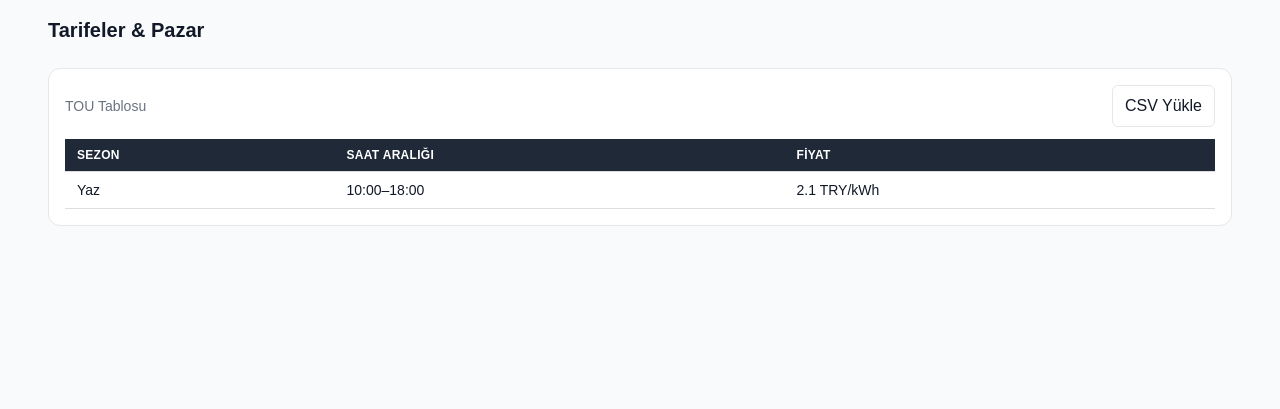
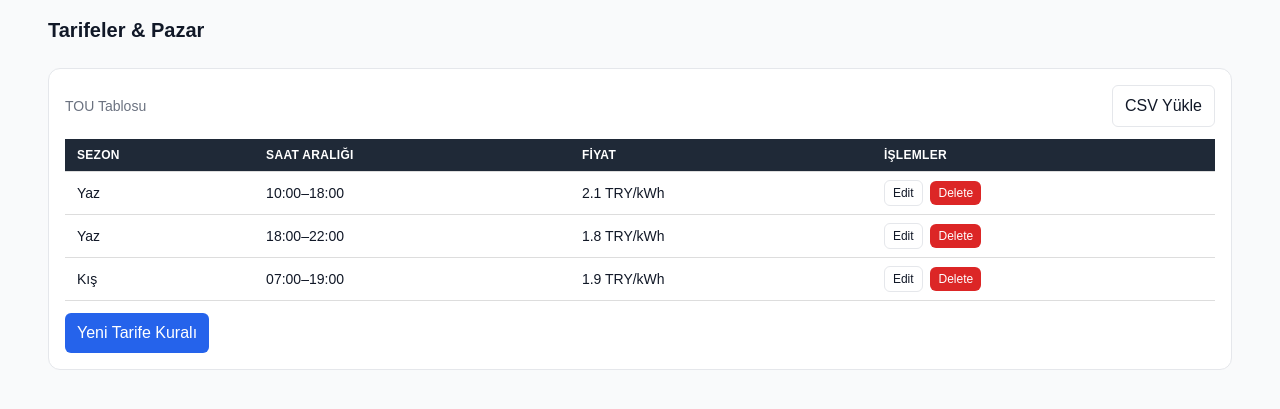
Before and after one commit to gucluceyhan/EMS, a Python web app: template src/ems/ui/templates/settings/tariffs.html in a window 1280 px wide. Shown: the top 409 px of the page. Run offline with Jinja, Linux system fonts and the light colour scheme; the template is opened without the code that fills it, so the values that code supplies are empty; some libraries are stand-ins or nearby versions.

Commit message:
feat(crud): add CRUD to identity, network, automation-policies, ems-policies, tariffs
- Identity: SSO/MFA form save buttons
- Network: Modbus/IEC104 save functionality
- Automation Policies: TMŞ safety rules save
- EMS Policies: SoC/C-rate/export limits save
- Tariffs: TOU table CRUD (create/edit/delete rules, CSV import)
- All use settings.js generic save handler + localStorage

```diff
--- /dev/null
+++ b/src/ems/ui/static/assets/js/tariffs-crud.js
@@ -0,0 +1,94 @@
+// Tariffs CRUD operations
+
+let tariffRules = [
+  { id: 1, season: 'Yaz', timeRange: '10:00–18:00', price: '2.1 TRY/kWh', type: 'peak' },
+  { id: 2, season: 'Yaz', timeRange: '18:00–22:00', price: '1.8 TRY/kWh', type: 'mid' },
+  { id: 3, season: 'Kış', timeRange: '07:00–19:00', price: '1.9 TRY/kWh', type: 'peak' },
+];
+
+function renderTariffs() {
+  const tbody = document.querySelector('tbody');
+  if (!tbody) return;
+
+  tbody.innerHTML = tariffRules.map(t => `
+    <tr class="border-b border-gray-200 dark:border-gray-800">
+      <td class="px-3 py-2">${t.season}</td>
+      <td class="px-3 py-2">${t.timeRange}</td>
+      <td class="px-3 py-2">${t.price}</td>
+      <td class="px-3 py-2">
+        <button onclick="editTariff(${t.id})" class="px-2 py-1 text-xs rounded-md border border-gray-200 dark:border-gray-700">Edit</button>
+        <button onclick="deleteTariff(${t.id})" class="px-2 py-1 text-xs rounded-md ml-1 bg-red-600 text-white">Delete</button>
+      </td>
+    </tr>
+  `).join('');
+}
+
+function newTariff() {
+  const season = prompt('Sezon (Yaz/Kış):') || 'Yaz';
+  const timeRange = prompt('Saat aralığı:') || '00:00–23:59';
+  const price = prompt('Fiyat (TRY/kWh):') || '1.5';
+
+  const newId = Math.max(...tariffRules.map(t => t.id)) + 1;
+  tariffRules.push({ id: newId, season, timeRange, price, type: 'custom' });
+  renderTariffs();
+  showSuccess('Yeni tarife kuralı eklendi.');
+}
+
+function editTariff(id) {
+  const tariff = tariffRules.find(t => t.id === id);
+  if (!tariff) return;
+
+  const newPrice = prompt('Yeni fiyat:', tariff.price);
+  if (newPrice !== null) {
+    tariff.price = newPrice;
+    renderTariffs();
+    showSuccess('Tarife güncellendi.');
+  }
+}
+
+function deleteTariff(id) {
+  if (!confirm('Bu tarife kuralını silmek istediğinizden emin misiniz?')) return;
+
+  tariffRules = tariffRules.filter(t => t.id !== id);
+  renderTariffs();
+  showSuccess('Tarife kuralı silindi.');
+}
+
+function importCSV() {
+  const file = document.createElement('input');
+  file.type = 'file';
+  file.accept = '.csv';
+  file.onchange = (e) => {
+    const fileName = e.target.files[0]?.name || 'unknown.csv';
+    showSuccess(`Tarife CSV import edildi: ${fileName} (mock)`);
+  };
+  file.click();
+}
+
+function showSuccess(message) {
+  const div = document.createElement('div');
+  div.className = 'fixed top-4 right-4 bg-green-100 text-green-800 dark:bg-green-900/20 dark:text-green-300 px-4 py-2 rounded-lg border border-green-200 dark:border-green-800 z-50';
+  div.textContent = message;
+  document.body.appendChild(div);
+  setTimeout(() => div.remove(), 3000);
+}
+
+document.addEventListener('DOMContentLoaded', () => {
+  renderTariffs();
+
+  // Bind CSV upload button
+  const csvBtn = document.querySelector('button[class*="border"]');
+  if (csvBtn && csvBtn.textContent.includes('CSV')) {
+    csvBtn.onclick = importCSV;
+  }
+
+  // Add "Yeni Kural" button
+  const container = document.querySelector('.bg-white');
+  if (container) {
+    const newBtn = document.createElement('button');
+    newBtn.className = 'mt-3 px-3 py-2 rounded-md bg-blue-600 text-white';
+    newBtn.textContent = 'Yeni Tarife Kuralı';
+    newBtn.onclick = newTariff;
+    container.appendChild(newBtn);
+  }
+});
--- a/src/ems/ui/templates/settings/automation-policies.html
+++ b/src/ems/ui/templates/settings/automation-policies.html
@@ -9,5 +9,10 @@
       <label class="text-sm">Ack register<input class="w-full bg-transparent border border-gray-200 dark:border-gray-700 rounded-md px-3 py-2" /></label>
       <label class="text-sm">Timeout (ms)<input value="3000" class="w-full bg-transparent border border-gray-200 dark:border-gray-700 rounded-md px-3 py-2" /></label>
     </div>
+    <div class="mt-4">
+      <button id="btnSavePolicies" class="px-3 py-2 rounded-md bg-brand-600 text-white">Kaydet</button>
+      <div id="saveResult" class="mt-2 text-sm hidden"></div>
+    </div>
   </div>
+  <script src="/static/assets/js/settings.js"></script>
 </body></html>
--- a/src/ems/ui/templates/settings/ems-policies.html
+++ b/src/ems/ui/templates/settings/ems-policies.html
@@ -9,5 +9,10 @@
       <label class="text-sm">Grid Export Limit (kW)<input placeholder="1000" class="w-full bg-transparent border border-gray-200 dark:border-gray-700 rounded-md px-3 py-2" /></label>
       <label class="text-sm">DR Hedefi (% kısıntı)<input placeholder="10%" class="w-full bg-transparent border border-gray-200 dark:border-gray-700 rounded-md px-3 py-2" /></label>
     </div>
+    <div class="mt-4">
+      <button id="btnSaveEMS" class="px-3 py-2 rounded-md bg-brand-600 text-white">Kaydet</button>
+      <div id="saveResult" class="mt-2 text-sm hidden"></div>
+    </div>
   </div>
+  <script src="/static/assets/js/settings.js"></script>
 </body></html>
--- a/src/ems/ui/templates/settings/identity.html
+++ b/src/ems/ui/templates/settings/identity.html
@@ -16,6 +16,7 @@
         <label class="text-sm mt-2 block">Issuer/Metadata URL<input class="w-full bg-transparent border border-gray-200 dark:border-gray-700 rounded-md px-3 py-2" /></label>
         <label class="text-sm mt-2 block">Client ID<input class="w-full bg-transparent border border-gray-200 dark:border-gray-700 rounded-md px-3 py-2" /></label>
         <label class="text-sm mt-2 block">Client Secret (vault ref)<input placeholder="vault:secret/ems#oidc" class="w-full bg-transparent border border-gray-200 dark:border-gray-700 rounded-md px-3 py-2" /></label>
+        <button id="btnSaveSSO" class="mt-3 px-3 py-2 rounded-md bg-blue-600 text-white">Kaydet</button>
       </div>
       <div class="bg-white dark:bg-gray-950 border border-gray-200 dark:border-gray-800 rounded-xl p-4">
         <h2 class="font-semibold mb-2">MFA & Oturum</h2>
@@ -26,6 +27,8 @@
           <label class="block">Idle timeout (dk)<input type="number" value="30" class="w-full bg-transparent border border-gray-200 dark:border-gray-700 rounded-md px-3 py-2" /></label>
           <label class="block">IP Allowlist (CIDR)<textarea class="w-full bg-transparent border border-gray-200 dark:border-gray-700 rounded-md px-3 py-2" rows="3" placeholder="192.168.1.0/24\n10.0.0.0/8"></textarea></label>
         </div>
+        <button id="btnSaveMFA" class="mt-3 px-3 py-2 rounded-md bg-blue-600 text-white">Kaydet</button>
+        <div id="saveResult" class="mt-2 text-sm hidden"></div>
       </div>
     </div>
   </div>
--- a/src/ems/ui/templates/settings/network.html
+++ b/src/ems/ui/templates/settings/network.html
@@ -14,7 +14,13 @@
         <h2 class="font-semibold mb-2">IEC 60870-5-104</h2>
         <label class="text-sm block">ASDU<input class="w-full bg-transparent border border-gray-200 dark:border-gray-700 rounded-md px-3 py-2" /></label>
         <label class="text-sm block mt-2">IOA base<input class="w-full bg-transparent border border-gray-200 dark:border-gray-700 rounded-md px-3 py-2" /></label>
+        <button id="btnSaveIEC" class="mt-3 px-3 py-2 rounded-md bg-blue-600 text-white">Kaydet</button>
       </div>
     </div>
+    <div class="mt-4">
+      <button id="btnSaveNetwork" class="px-3 py-2 rounded-md bg-brand-600 text-white">Tüm Ağ Ayarlarını Kaydet</button>
+      <div id="saveResult" class="mt-2 text-sm hidden"></div>
+    </div>
   </div>
+  <script src="/static/assets/js/settings.js"></script>
 </body></html>
--- a/src/ems/ui/templates/settings/tariffs.html
+++ b/src/ems/ui/templates/settings/tariffs.html
@@ -13,11 +13,11 @@
           <th class="px-3 py-2 text-left">Sezon</th>
           <th class="px-3 py-2 text-left">Saat Aralığı</th>
           <th class="px-3 py-2 text-left">Fiyat</th>
+          <th class="px-3 py-2 text-left">İşlemler</th>
         </tr></thead>
-        <tbody>
-          <tr class="border-b border-gray-200 dark:border-gray-800"><td class="px-3 py-2">Yaz</td><td class="px-3 py-2">10:00–18:00</td><td class="px-3 py-2">2.1 TRY/kWh</td></tr>
-        </tbody>
+        <tbody></tbody>
       </table>
     </div>
   </div>
+  <script src="/static/assets/js/tariffs-crud.js"></script>
 </body></html>
```
